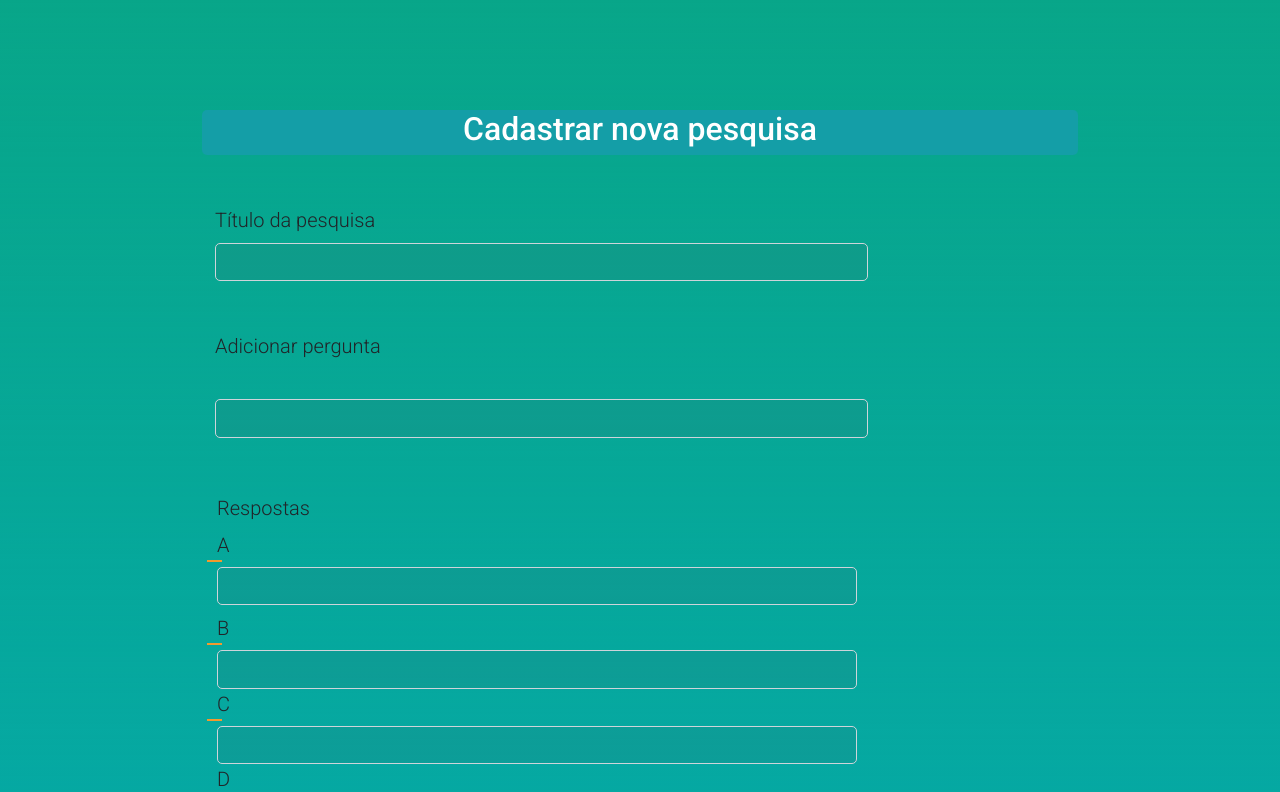
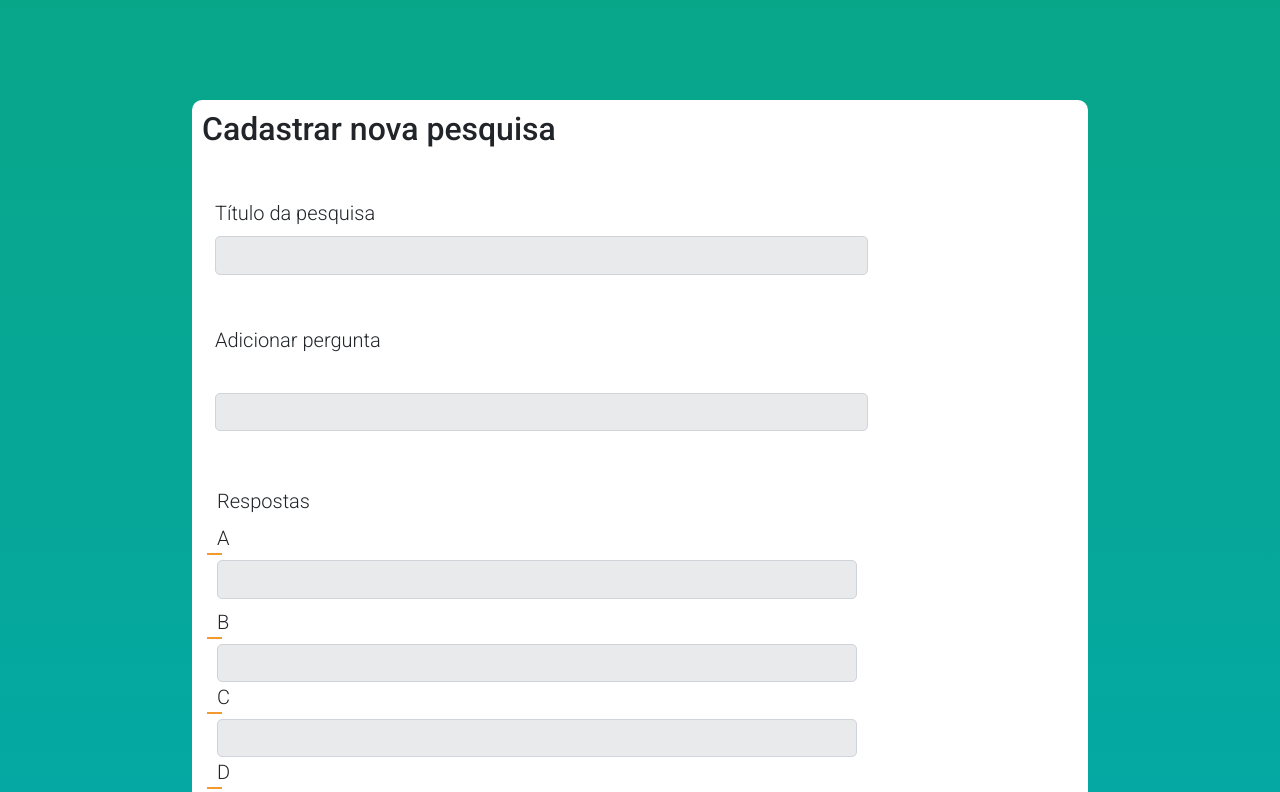
Before and after one commit to Ana204/-Search_site, a React (Create React App) app in the folder frontend/: page /register in a window 1280 px wide. Shown: the top 792 px of the page. Built offline with nearby package versions, Linux system fonts and the light colour scheme.

Commit message:
OUT THE BACKGROUND COLOR WHITE IN REGISTER

```diff
--- a/frontend/src/Layouts/register/register.css
+++ b/frontend/src/Layouts/register/register.css
@@ -5,10 +5,12 @@
     background: linear-gradient(180deg, #08A689 0%, rgba(255, 255, 255, 0) 100%),
 linear-gradient(0deg, #03AAB3, #03AAB3);
 }
-.container{
+.container_register{
     width: 70%;
     border-radius: 10px;
     padding: 10px;
+    margin: auto;
+    background-color: #ffffff;
 }
 
 .container h2{
--- a/frontend/src/Layouts/register/register.js
+++ b/frontend/src/Layouts/register/register.js
@@ -6,7 +6,7 @@ import axios from 'axios'
 const Register =()=>{
     return(
       <div className="gradiente">
-         <div className="container">
+         <div className="container_register">
             <h2> Cadastrar nova pesquisa </h2>
             <p></p>
             <div>
```
